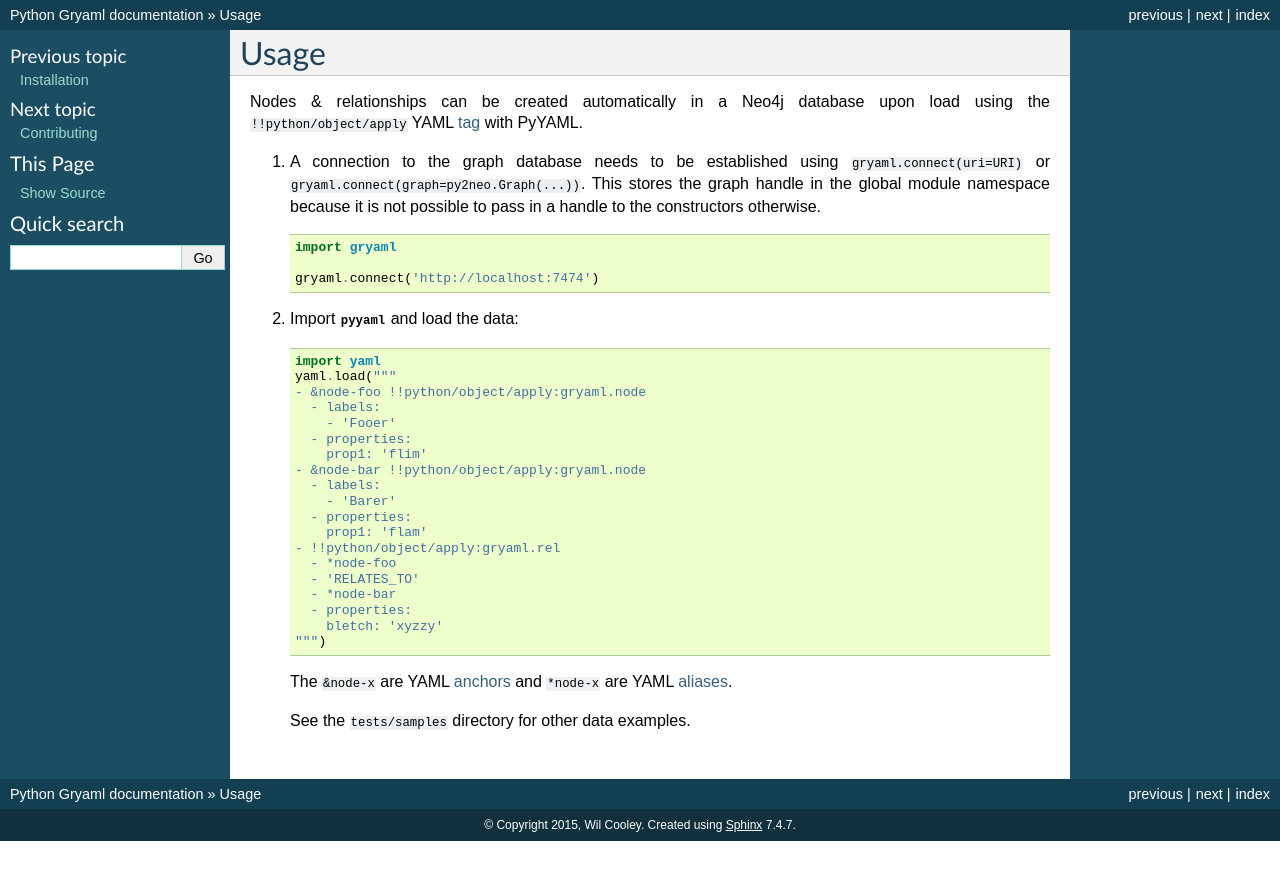
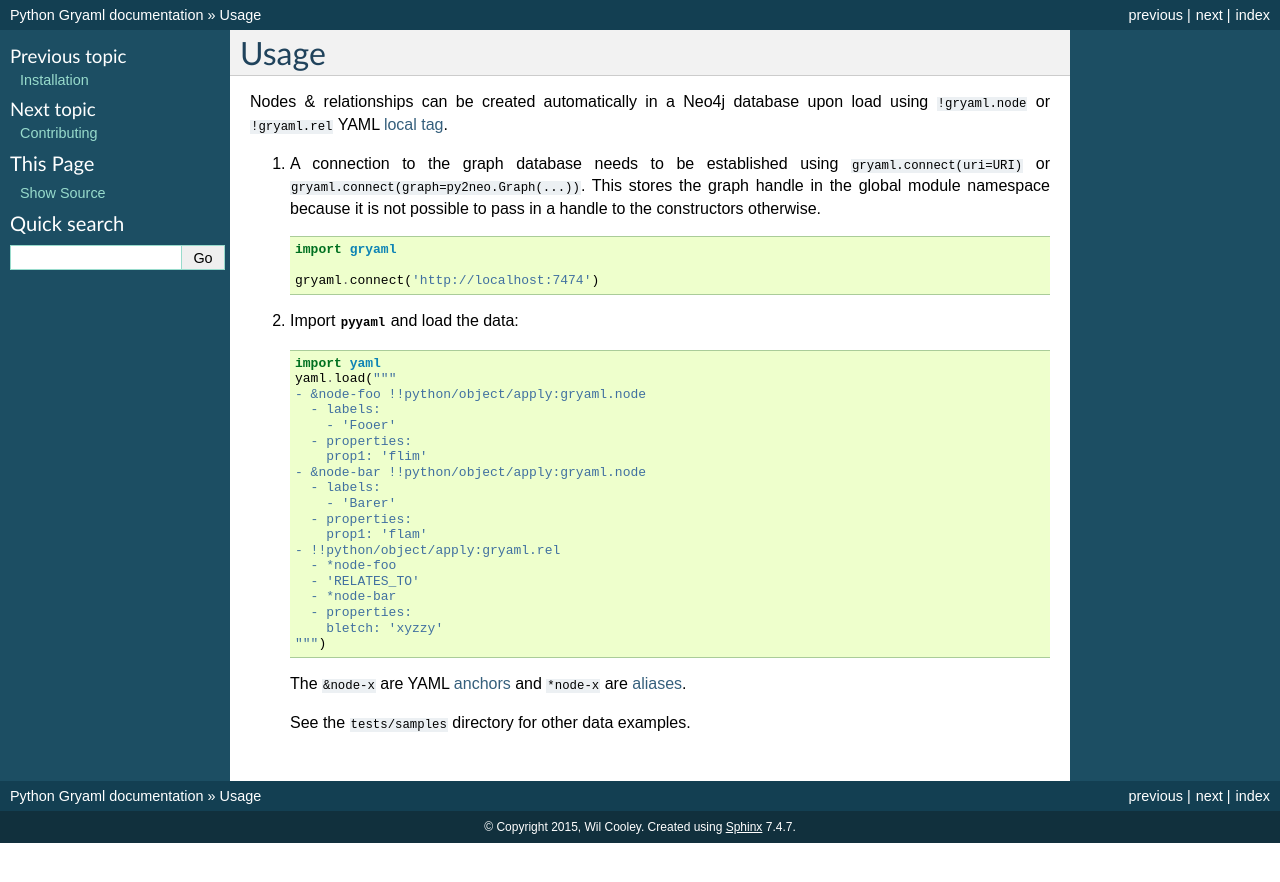
Before and after one commit to wcooley/python-gryaml, a Sphinx documentation site: the page built from docs/usage.rst, in a window 1280 px wide. Shown: the top 882 px of the page. Built offline with Sphinx 7.4.7, drawn with Linux system fonts in a browser that asks for light colours; the version number could not be read and is left out.

Commit message:
Fix broken links in doc

```diff
--- a/docs/usage.rst
+++ b/docs/usage.rst
@@ -4,8 +4,8 @@ Usage
 
 
 Nodes & relationships can be created automatically in a Neo4j database upon
-load using the ``!!python/object/apply`` YAML
-`tag <http://pyyaml.org/wiki/PyYAMLDocumentation#Objects>`_ with PyYAML.
+load using ``!gryaml.node`` or ``!gryaml.rel`` YAML
+`local tag <http://yaml.org/spec/1.1/#local%20tag/>`_.
 
 #. A connection to the graph database needs to be established using
    ``gryaml.connect(uri=URI)`` or ``gryaml.connect(graph=py2neo.Graph(...))``.
@@ -43,9 +43,7 @@ load using the ``!!python/object/apply`` YAML
         """)
 
 
-   The ``&node-x`` are YAML
-   `anchors <http://pyyaml.org/wiki/PyYAMLDocumentation#Aliases>`_ and
-   ``*node-x`` are YAML
-   `aliases <http://pyyaml.org/wiki/PyYAMLDocumentation#Aliases>`_.
+   The ``&node-x`` are YAML `anchors <http://yaml.org/spec/1.1/#anchor/syntax>`_
+   and ``*node-x`` are `aliases <http://yaml.org/spec/1.1/#alias/syntax>`_.
 
    See the ``tests/samples`` directory for other data examples.
```
